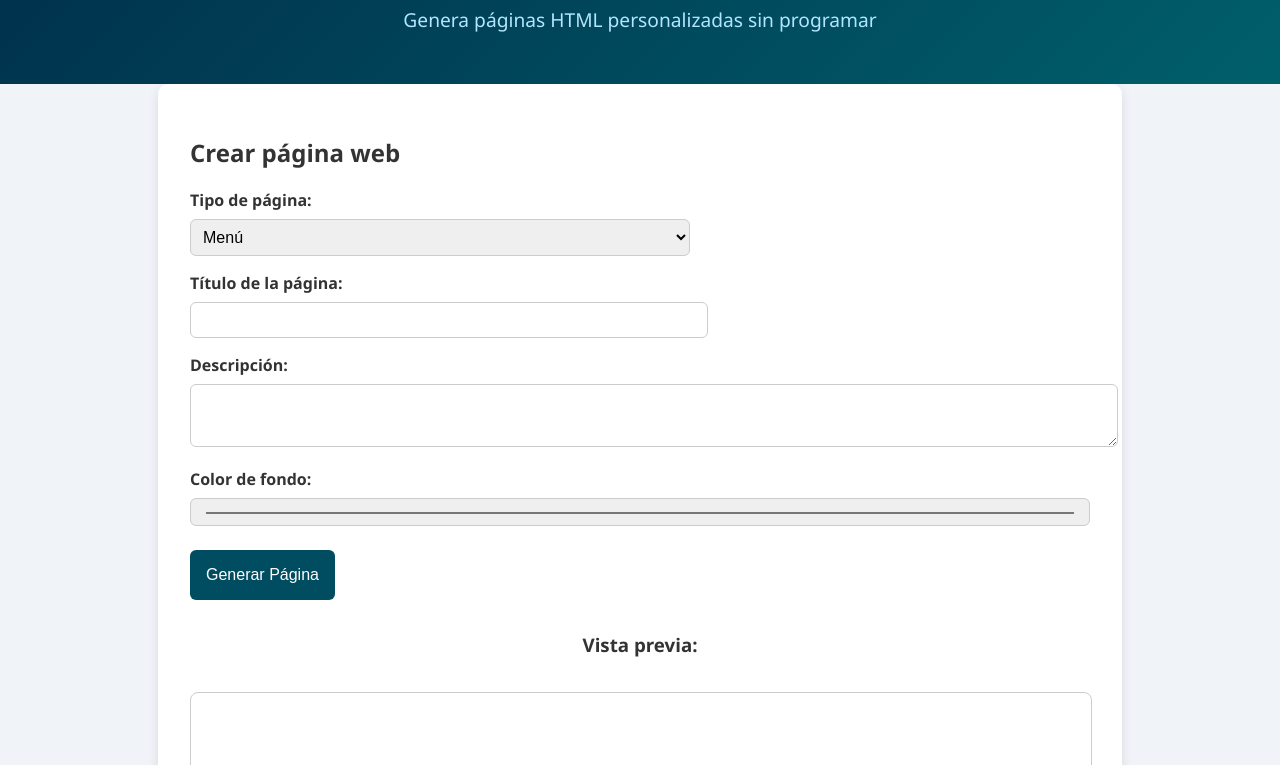
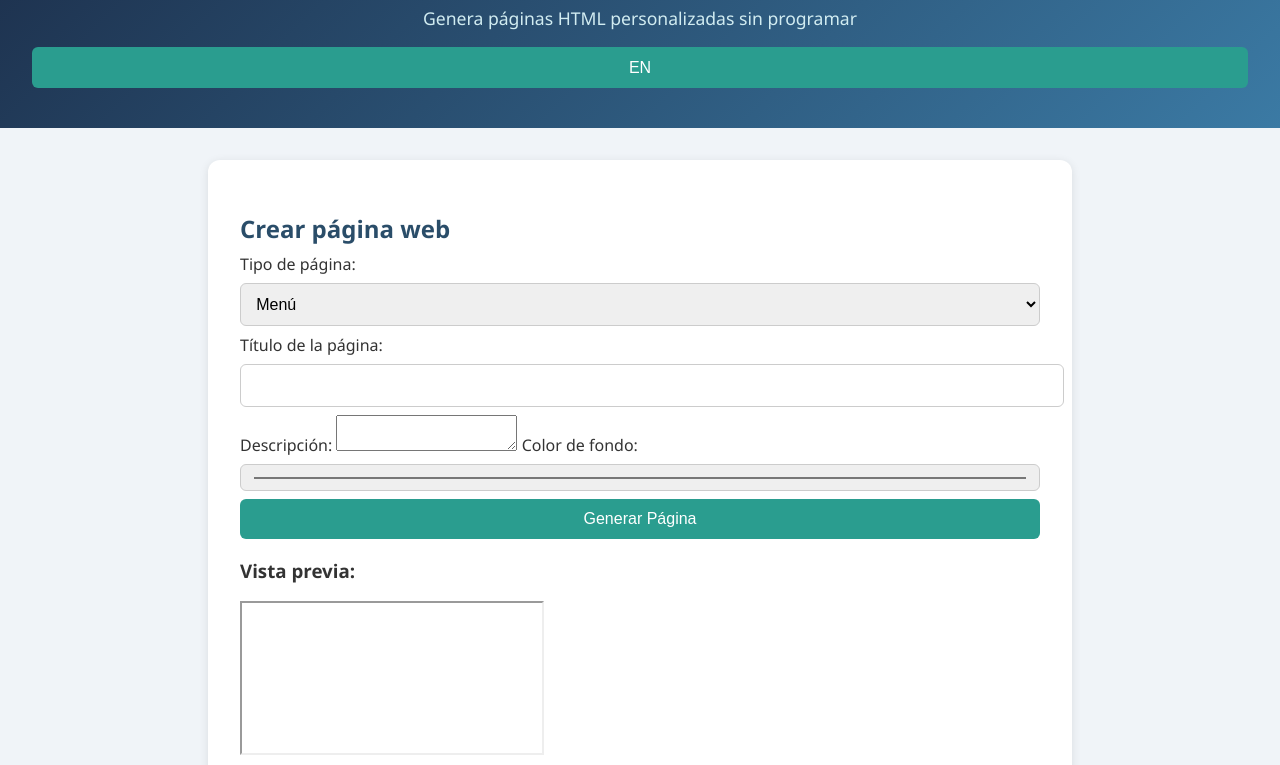
Before and after one commit to Men2zAI/men2zai.github.io, a plain HTML site: page proyectos/webapp/web-generator/index.html in a window 1280 px wide. Shown: the part 112-877 px from the top of the page. Drawn offline with Linux system fonts and the light colour scheme.

Commit message:
Update style.css

```diff
--- a/proyectos/webapp/web-generator/style.css
+++ b/proyectos/webapp/web-generator/style.css
@@ -1,132 +1,73 @@
-/* style.css completo para Men2zAI Web Builder */
-
 body {
   font-family: 'Segoe UI', sans-serif;
+  margin: 0;
   background: #f0f4f8;
   color: #333;
-  margin: 0;
-  padding: 0;
 }
 
 header {
-  background: linear-gradient(135deg, #002f4b, #005f6b);
-  color: white;
+  background: linear-gradient(135deg, #1c2e4a, #3b7aa4);
+  color: #fff;
   padding: 2rem;
   text-align: center;
-  position: relative;
 }
 
 .subtitle {
-  font-size: 1.2rem;
-  color: #b3e5fc;
-  margin-top: 0.5rem;
-}
-
-.lang-btn {
-  position: absolute;
-  top: 20px;
-  right: 20px;
-  padding: 0.5rem 1rem;
-  background: #00bcd4;
-  color: white;
-  border: none;
-  border-radius: 5px;
-  cursor: pointer;
+  font-size: 1.1rem;
+  color: #d1ecf1;
 }
 
 main {
+  max-width: 800px;
+  margin: 2rem auto;
   padding: 2rem;
-  max-width: 900px;
-  margin: auto;
-  background: white;
-  box-shadow: 0 4px 12px rgba(0,0,0,0.1);
-  border-radius: 10px;
+  background: #fff;
+  border-radius: 12px;
+  box-shadow: 0 2px 10px rgba(0,0,0,0.1);
 }
 
 .form-section {
   margin-bottom: 2rem;
 }
 
-label {
-  display: block;
-  margin-top: 1rem;
-  font-weight: bold;
+h2 {
+  color: #2a4d69;
+  margin-bottom: 0.5rem;
 }
 
-input, textarea, select {
+input, select, button {
+  display: block;
   width: 100%;
-  padding: 0.8rem;
-  margin-top: 0.5rem;
+  padding: 0.7rem;
+  margin: 0.5rem 0;
+  border-radius: 6px;
   border: 1px solid #ccc;
-  border-radius: 6px;
   font-size: 1rem;
 }
 
-button[type="submit"], #downloadBtn {
-  margin-top: 1.5rem;
-  padding: 1rem;
-  font-size: 1rem;
-  background: #004d61;
+button {
+  background-color: #2a9d8f;
   color: white;
   border: none;
-  border-radius: 6px;
   cursor: pointer;
-  transition: background 0.3s ease;
 }
 
 button:hover {
-  background: #007c91;
+  background-color: #21867a;
 }
 
-#previewContainer {
-  margin-top: 2rem;
-  text-align: center;
-}
-
-iframe {
+.preview {
   width: 100%;
   height: 300px;
-  border: 1px solid #ccc;
+  border: 1px solid #aaa;
+  border-radius: 8px;
   margin-top: 1rem;
-  border-radius: 8px;
 }
 
 footer {
   text-align: center;
-  background: #002f4b;
-  color: white;
+  font-size: 0.9rem;
   padding: 1rem;
-  font-size: 0.9rem;
-  margin-top: 2rem;
+  background-color: #1c2e4a;
+  color: #fff;
 }
-
-.hidden {
-  display: none;
-}
-.generator, #formSection {
-  margin-bottom: 2rem;
-}
-
-select, input[type="text"] {
-  padding: 0.5rem;
-  margin: 0.5rem 0;
-  width: 100%;
-  max-width: 500px;
-  display: block;
-  border: 1px solid #ccc;
-  border-radius: 6px;
-}
-
-button {
-  background-color: #004d61;
-  color: white;
-  padding: 0.7rem 1.2rem;
-  border: none;
-  border-radius: 8px;
-  cursor: pointer;
-  margin-top: 1rem;
-}
-
-button:hover {
-  background-color: #00778b;
-}
```
